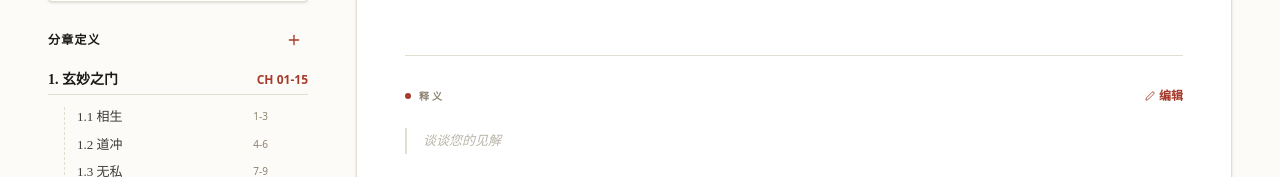
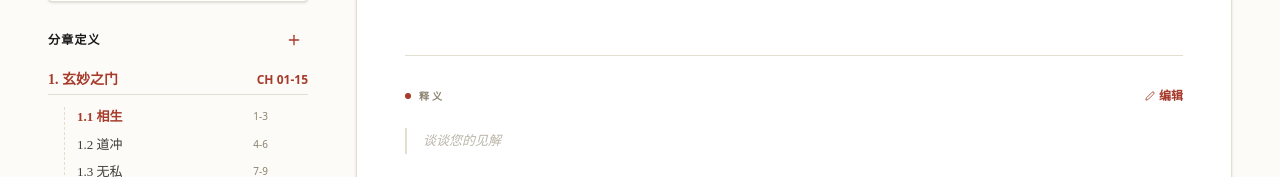
Before and after one commit to corkine/taoism-website, a React (Vite) app: page /#/laozi in a window 1280 px wide. Shown: the part 444-621 px from the top of the page. Built offline with nearby package versions, Linux system fonts and the light colour scheme; a web font is replaced by a local one.

Commit message:
feat: implement routing, main/sub-section management UI, and core book page infrastructure

```diff
--- a/package.json
+++ b/package.json
@@ -1,7 +1,7 @@
 {
   "name": "taoism-website",
   "private": true,
-  "version": "1.0.9",
+  "version": "1.1.0",
   "author": "Marvin Studio",
   "type": "module",
   "scripts": {
--- a/src/App.tsx
+++ b/src/App.tsx
@@ -11,7 +11,7 @@ export default function App() {
         <Route path="/" element={<Navigate to={`/${BOOKS[0].id}`} replace />} />
         {BOOKS.map(book => (
           <React.Fragment key={book.id}>
-            <Route path={`/${book.id}/:chapterId?`} element={<BookPage key={book.id} bookId={book.id} />} />
+            <Route path={`/${book.id}/:chapterId?`} element={<BookPage bookId={book.id} />} />
           </React.Fragment>
         ))}
       </Routes>
--- a/src/components/Sidebar.tsx
+++ b/src/components/Sidebar.tsx
@@ -11,7 +11,26 @@ interface SidebarProps {
   handleRemoveSection: (id: string) => void;
   openEditSub: (parentId: string, subId?: string) => void;
   handleRemoveSubSection: (parentId: string, subId: string) => void;
+  annotatedChapterIds: Set<number>;
 }
+
+const colors = [
+  'bg-[#F0F7FD] text-[#2B6EA6] hover:bg-[#DEEBF5]',
+  'bg-[#F0FDF5] text-[#2BA658] hover:bg-[#DEF5E6]',
+  'bg-[#FCFDF0] text-[#A6A02B] hover:bg-[#F3F5DE]',
+  'bg-[#F4F0FD] text-[#6E2BA6] hover:bg-[#E5DEF5]',
+  'bg-[#FDF6F0] text-[#A6612B] hover:bg-[#F5E8DE]',
+  'bg-[#FDF0F7] text-[#A62B6E] hover:bg-[#F5DEEB]',
+];
+
+const ringColors = [
+  'ring-1 ring-inset ring-[#2B6EA6]/40',
+  'ring-1 ring-inset ring-[#2BA658]/40',
+  'ring-1 ring-inset ring-[#A6A02B]/40',
+  'ring-1 ring-inset ring-[#6E2BA6]/40',
+  'ring-1 ring-inset ring-[#A6612B]/40',
+  'ring-1 ring-inset ring-[#A62B6E]/40',
+];
 
 export function Sidebar({
   chaptersCount,
@@ -21,7 +40,8 @@ export function Sidebar({
   openEditMain,
   handleRemoveSection,
   openEditSub,
-  handleRemoveSubSection
+  handleRemoveSubSection,
+  annotatedChapterIds
 }: SidebarProps) {
   return (
     <aside className="lg:col-span-3 flex flex-col gap-6">
@@ -30,6 +50,7 @@ export function Sidebar({
         <h3 className="text-xs font-bold uppercase tracking-widest text-[#A63A2B] mb-4 font-sans">索引</h3>
         <div className="grid grid-cols-9 gap-1">
           {Array.from({ length: chaptersCount }, (_, i) => i + 1).map(num => {
+            const hasAnnotation = annotatedChapterIds.has(num);
             let itemClasses = 'bg-[#FDF2F0] text-[#A63A2B] hover:bg-[#F5E1DE]';
             if (selectedChapterId === num) {
               itemClasses = 'bg-[#A63A2B] text-white';
@@ -38,15 +59,10 @@ export function Sidebar({
                 (sec) => num >= sec.startChapter && num <= sec.endChapter
               );
               if (sectionIndex !== -1) {
-                const colors = [
-                  'bg-[#F0F7FD] text-[#2B6EA6] hover:bg-[#DEEBF5]',
-                  'bg-[#F0FDF5] text-[#2BA658] hover:bg-[#DEF5E6]',
-                  'bg-[#FCFDF0] text-[#A6A02B] hover:bg-[#F3F5DE]',
-                  'bg-[#F4F0FD] text-[#6E2BA6] hover:bg-[#E5DEF5]',
-                  'bg-[#FDF6F0] text-[#A6612B] hover:bg-[#F5E8DE]',
-                  'bg-[#FDF0F7] text-[#A62B6E] hover:bg-[#F5DEEB]',
-                ];
                 itemClasses = colors[sectionIndex % colors.length];
+                if (hasAnnotation) {
+                  itemClasses += ' ' + ringColors[sectionIndex % ringColors.length];
+                }
               }
             }
 
@@ -54,6 +70,7 @@ export function Sidebar({
               <button
                 key={num}
                 onClick={() => setSelectedChapterId(num)}
+                title={hasAnnotation ? `第 ${num} 章*` : `第 ${num} 章`}
                 className={`w-full aspect-square text-[10px] flex items-center justify-center transition-colors font-sans ${itemClasses}`}
               >
                 {num}
@@ -77,11 +94,16 @@ export function Sidebar({
         </div>
 
         <div className="space-y-6">
-          {mainSections.map((section, idx) => (
+          {mainSections.map((section, idx) => {
+            const isActiveMainSection =
+              selectedChapterId >= section.startChapter &&
+              selectedChapterId <= section.endChapter;
+            return (
               <div key={section.id} className="group relative">
                 <div className="flex justify-between items-center text-sm border-b border-[#E2DED0] pb-1 hover:border-[#A63A2B] transition-colors">
                   <div className="flex items-center gap-2">
-                  <span className="font-bold text-[#1A1A1A]">
+                    <span className={`font-bold transition-colors ${isActiveMainSection ? 'text-[#A63A2B]' : 'text-[#1A1A1A]'
+                      }`}>
                       {idx + 1}. {section.title}
                     </span>
                     <div className="flex items-center gap-1 opacity-0 group-hover:opacity-100 transition-opacity">
@@ -112,15 +134,24 @@ export function Sidebar({
 
                 {/* Sub-sections */}
                 <div className="mt-3 ml-4 space-y-2 border-l border-dashed border-[#E2DED0] pl-3">
-                {section.subSections.map((sub, sIdx) => (
+                  {section.subSections.map((sub, sIdx) => {
+                    const isActiveSubSection =
+                      selectedChapterId >= sub.startChapter &&
+                      selectedChapterId <= sub.endChapter;
+                    return (
                       <div key={sub.id} className="relative group/sub">
                         <div className="flex justify-between items-center text-[13px] text-[#3D3D3D]">
-                      <span className="hover:text-[#A63A2B] cursor-pointer transition-colors"
-                        onClick={() => setSelectedChapterId(sub.startChapter)}>
+                          <span
+                            className={`cursor-pointer transition-colors ${isActiveSubSection
+                              ? 'font-semibold text-[#A63A2B]'
+                              : 'hover:text-[#A63A2B]'
+                              }`}
+                            onClick={() => setSelectedChapterId(sub.startChapter)}
+                          >
                             {idx + 1}.{sIdx + 1} {sub.title}
                           </span>
                           <div className="flex items-center gap-2">
-                        <span className="text-[10px] text-[#8C8471] font-sans">
+                            <span className="text-[10px] font-sans text-[#8C8471]">
                               {sub.startChapter}-{sub.endChapter}
                             </span>
                             <div className="flex items-center gap-1 opacity-0 group-hover/sub:opacity-100 transition-opacity">
@@ -140,7 +171,8 @@ export function Sidebar({
                           </div>
                         </div>
                       </div>
-                ))}
+                    );
+                  })}
                   <button
                     onClick={() => openEditSub(section.id)}
                     className="text-[10px] text-[#A63A2B] flex items-center gap-1 transition-all uppercase tracking-widest font-bold mt-2 hover:translate-x-1"
@@ -149,7 +181,8 @@ export function Sidebar({
                   </button>
                 </div>
               </div>
-          ))}
+            );
+          })}
         </div>
       </div>
     </aside>
--- a/src/pages/BookPage.tsx
+++ b/src/pages/BookPage.tsx
@@ -10,7 +10,7 @@ import { BOOKS, PARTITIONS_KEY, INTERPRETATION_KEY } from '../data/book';
 import { useAISettings } from '../hooks/useAISettings';
 import { useWebDAVSync } from '../hooks/useWebDAVSync';
 
-export default function BookPage({ bookId, key }: { bookId: string; key?: string | number }) {
+export default function BookPage({ bookId }: { bookId: string }) {
   const bookConfig = BOOKS.find(b => b.id === bookId)!;
   const chaptersCount = bookConfig.content.length;
   const partitionsStorageKey = `${bookId}_${PARTITIONS_KEY}`;
@@ -254,6 +254,11 @@ export default function BookPage({ bookId, key }: { bookId: string; key?: string
           handleRemoveSection={handleRemoveSection}
           openEditSub={openEditSub}
           handleRemoveSubSection={handleRemoveSubSection}
+          annotatedChapterIds={new Set(
+            Object.entries(customInterpretations)
+              .filter(([, v]) => !!(v as string)?.trim())
+              .map(([k]) => Number(k))
+          )}
         />
 
         {/* Center Content Area */}
```
Lines whose indentation alone changed are shown as unchanged.
